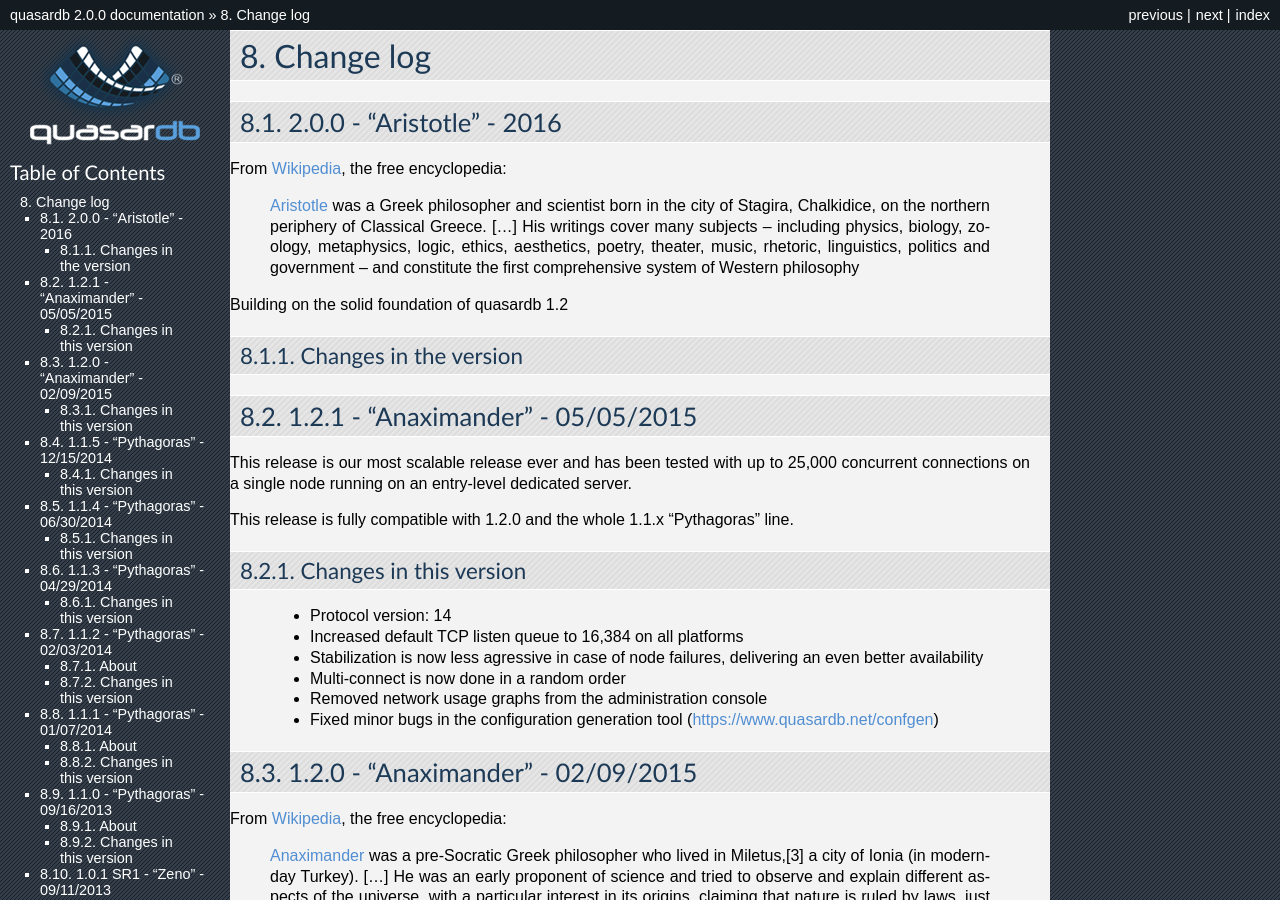
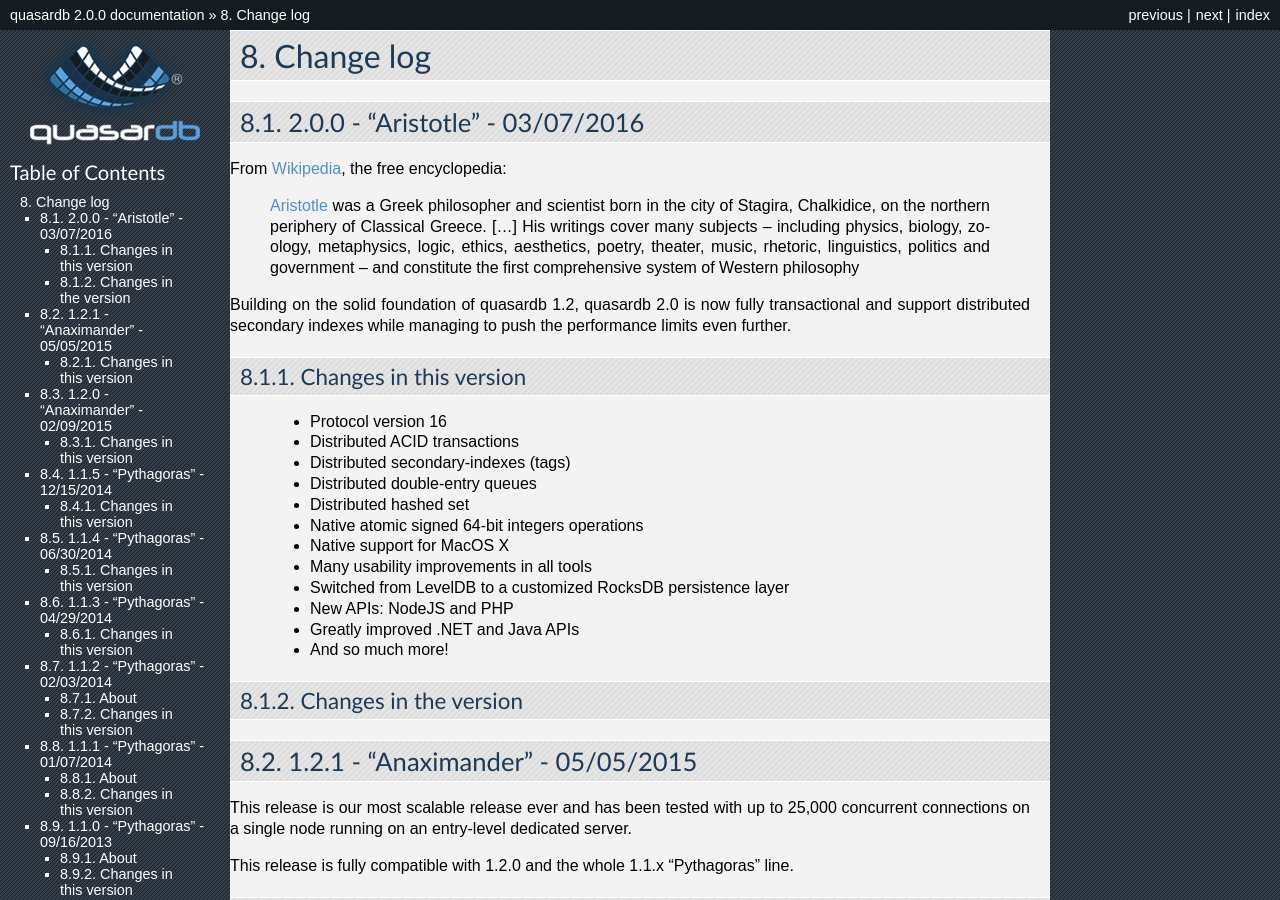
Before and after one commit to iltommi/qdb-documentation, a Sphinx documentation site: the page built from source/changes.rst, in a window 1280 px wide and 900 px high. Built offline with Sphinx 7.4.7, drawn with Linux system fonts in a browser that asks for light colours.

Commit message:
Update change log for 2.0.0

```diff
--- a/source/changes.rst
+++ b/source/changes.rst
@@ -1,16 +1,31 @@
 Change log
 **********
 
-2.0.0 - "Aristotle" - 2016
-==================================
+2.0.0 - "Aristotle" - 03/07/2016
+================================
 
 From `Wikipedia <https://en.wikipedia.org/wiki/Main_Page>`_, the free encyclopedia:
 
    `Aristotle <https://en.wikipedia.org/wiki/Aristotle>`_ was a Greek philosopher and scientist born in the city of Stagira, Chalkidice, on the northern periphery of Classical Greece. [...] His writings cover many subjects – including physics, biology, zoology, metaphysics, logic, ethics, aesthetics, poetry, theater, music, rhetoric, linguistics, politics and government –
    and constitute the first comprehensive system of Western philosophy
 
-Building on the solid foundation of quasardb 1.2
+Building on the solid foundation of quasardb 1.2, quasardb 2.0 is now fully transactional and support distributed secondary indexes while managing to push the performance limits even further.
 
+Changes in this version
+-----------------------
+
+    * Protocol version 16
+    * Distributed ACID transactions
+    * Distributed secondary-indexes (tags)
+    * Distributed double-entry queues
+    * Distributed hashed set
+    * Native atomic signed 64-bit integers operations
+    * Native support for MacOS X
+    * Many usability improvements in all tools
+    * Switched from LevelDB to a customized RocksDB persistence layer
+    * New APIs: NodeJS and PHP
+    * Greatly improved .NET and Java APIs
+    * And so much more!
 
 Changes in the version
 ----------------------
```
